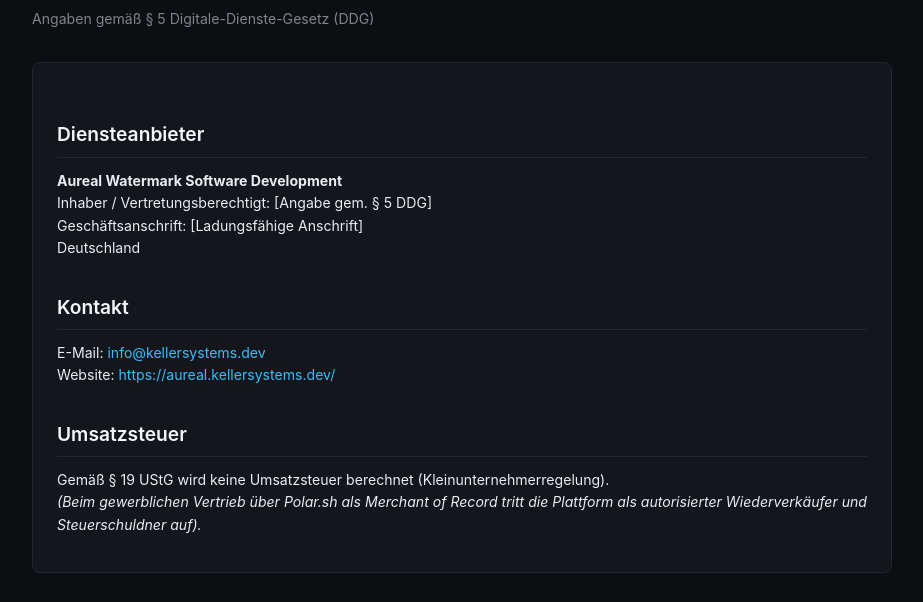
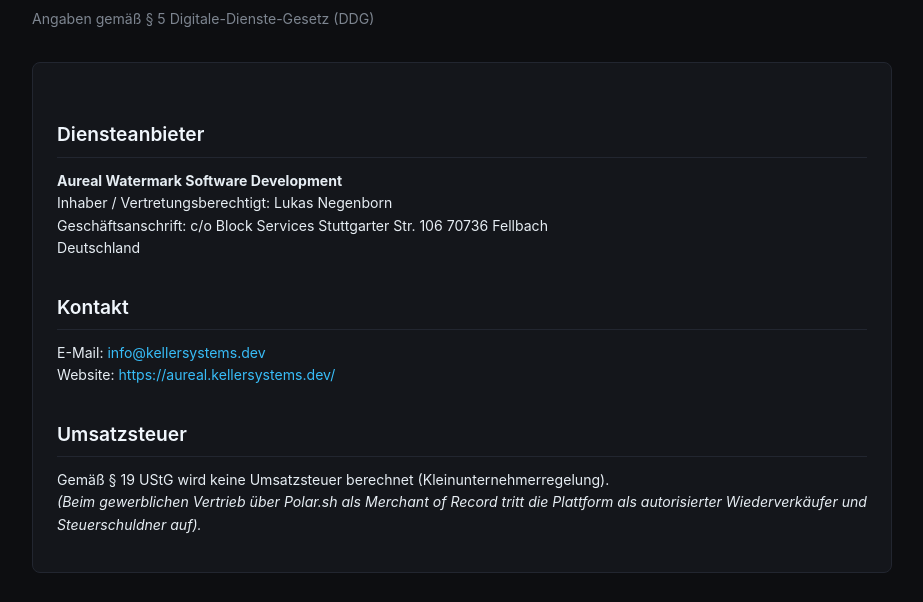
Before and after one commit to KELLERBABG/Aureal-Watermark, a website: page legal/impressum.html in a window 1280 px wide. Shown: the part 190-792 px from the top of the page, without its empty margins (178-1101 px from the left). Drawn offline with Linux system fonts and the light colour scheme.

Commit message:
Update legal information in impressum.html

```diff
--- a/legal/impressum.html
+++ b/legal/impressum.html
@@ -71,8 +71,10 @@
     <h2>Diensteanbieter</h2>
     <p>
       <strong>Aureal Watermark Software Development</strong><br>
-      Inhaber / Vertretungsberechtigt: [Angabe gem. § 5 DDG]<br>
-      Geschäftsanschrift: [Ladungsfähige Anschrift]<br>
+      Inhaber / Vertretungsberechtigt: Lukas Negenborn<br>
+      Geschäftsanschrift: c/o Block Services
+                          Stuttgarter Str. 106
+                          70736 Fellbach<br>
       Deutschland
     </p>
 
```
